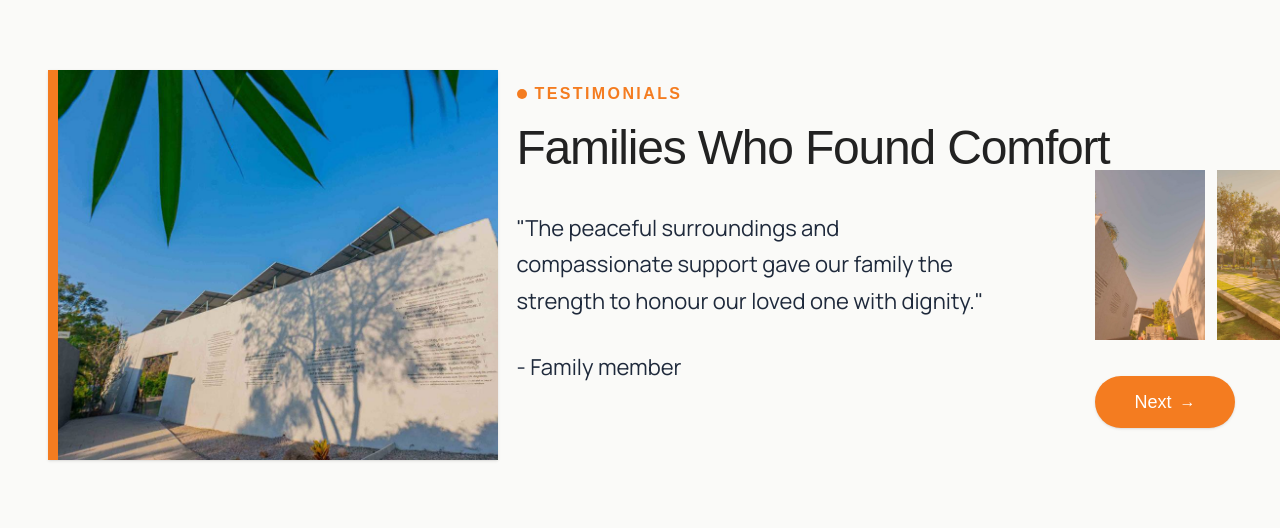
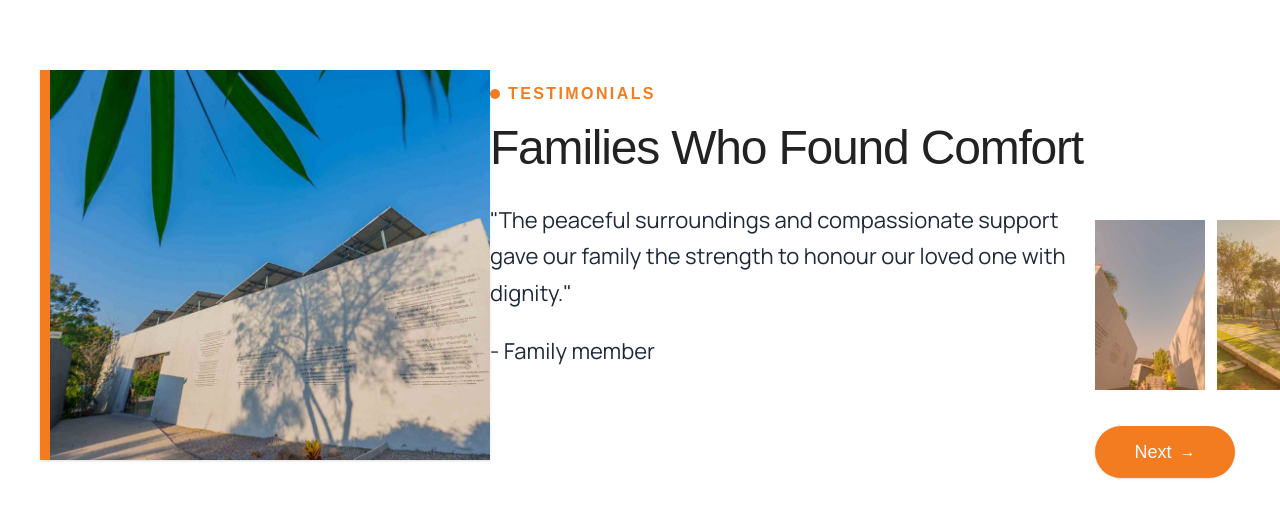
Before and after one commit to AkaayGitUser/mahaprasthanam-web, a Next.js app: page / in a window 1280 px wide. Shown: the part 3005-3533 px from the top of the page. Built offline with nearby package versions, Linux system fonts and the light colour scheme.

Commit message:
updated testimonals

```diff
--- a/components/Home/testimonals.tsx
+++ b/components/Home/testimonals.tsx
@@ -35,11 +35,11 @@ export default function Testimonals() {
   };
 
   return (
-    <section className="w-full bg-[#FAFAF8] py-20 ">
-      <div className="max-w-full mx-auto pl-12">
-        <div className="flex items-start justify-between gap-4">
+    <section className="w-full bg-[#FFFFFF] py-20 ">
+      <div className="max-w-full mx-auto pl-10">
+        <div className="flex items-start justify-between">
 
-          {/* 1. Left Featured Image with Integrated Orange Left Bar */}
+         {/* Left Image */}
   <div className="relative w-[450px] h-[390px] flex-shrink-0 overflow-hidden flex shadow-sm">
     <div className="w-[10px] h-full bg-[#F47C20] flex-shrink-0" />
     <div className="relative w-full h-full">
@@ -52,9 +52,8 @@ export default function Testimonals() {
       />
     </div>
   </div>
-
           {/* 2. Middle Content Section */}
-          <div className="flex-1 max-w-[560px] pt-3">
+          <div className="flex-1 max-w-[620px] pt-3">
             {/* Tag / Category Badge */}
             <div className="flex items-center gap-2 mb-3">
               <span className="w-2.5 h-2.5 rounded-full bg-[#F47C20] inline-block" />
@@ -69,18 +68,18 @@ export default function Testimonals() {
 </h2>
 
             {/* Quote */}
-           <p className="mt-8 max-w-[470px] text-[22px] leading-[1.65] text-[#1E293B] font-manrope">
+           <p className="mt-6 max-w-[580px] text-[22px] leading-[1.65] text-[#1E293B] font-manrope">
             "{active.quote}"
             </p>
 
             {/* Author */}
-            <p className="mt-8 text-[22px] font-manrope text-[#1E293B]">
+            <p className="mt-6 text-[22px] font-manrope text-[#1E293B]">
   - {active.author}
 </p>
           </div>
 
           {/* 3. Right Section: Small Images & Next Button */}
-          <div className="flex flex-col items-start gap-5 flex-shrink-0 pt-[100px]">
+          <div className="flex flex-col items-start gap-5 flex-shrink-0 pt-[150px]">
 
             {/* Container masked to crop 2nd preview image off screen */}
             <div className="w-[185px] overflow-hidden">
```
Lines whose indentation alone changed are shown as unchanged.
